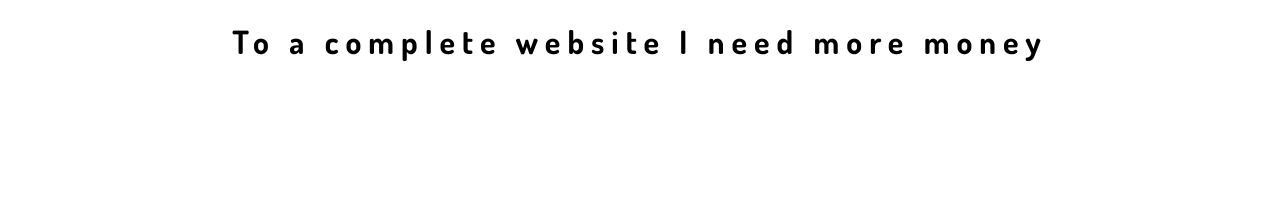
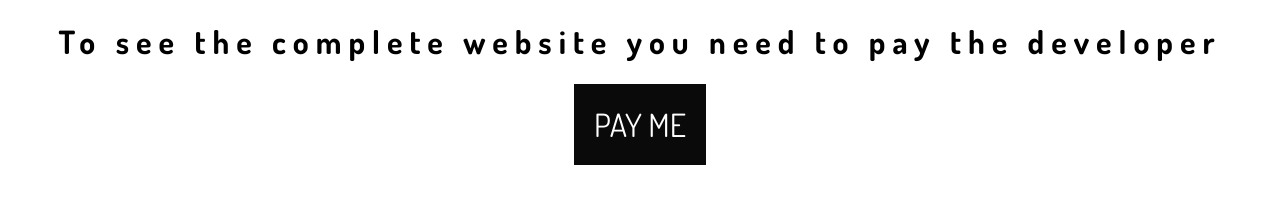
Before and after one commit to marcochellogs/profile-1, a plain HTML site: page message.html in a window 1280 px wide. Drawn offline with Linux system fonts and the light colour scheme.

```diff
--- a/message.html
+++ b/message.html
@@ -8,6 +8,9 @@
   <link rel="stylesheet" href="https://use.fontawesome.com/releases/v5.6.3/css/all.css">
 </head>
 <body>
-  <h1>To a complete website I need more money</h1>
+  <h1>To see the complete website you need to pay the developer</h1>
+  <a href="https://paypal.me/MicheleComolli?locale.x=it_IT">
+    <button>PAY ME</button>
+  </a>
 </body>
 </html>
```
